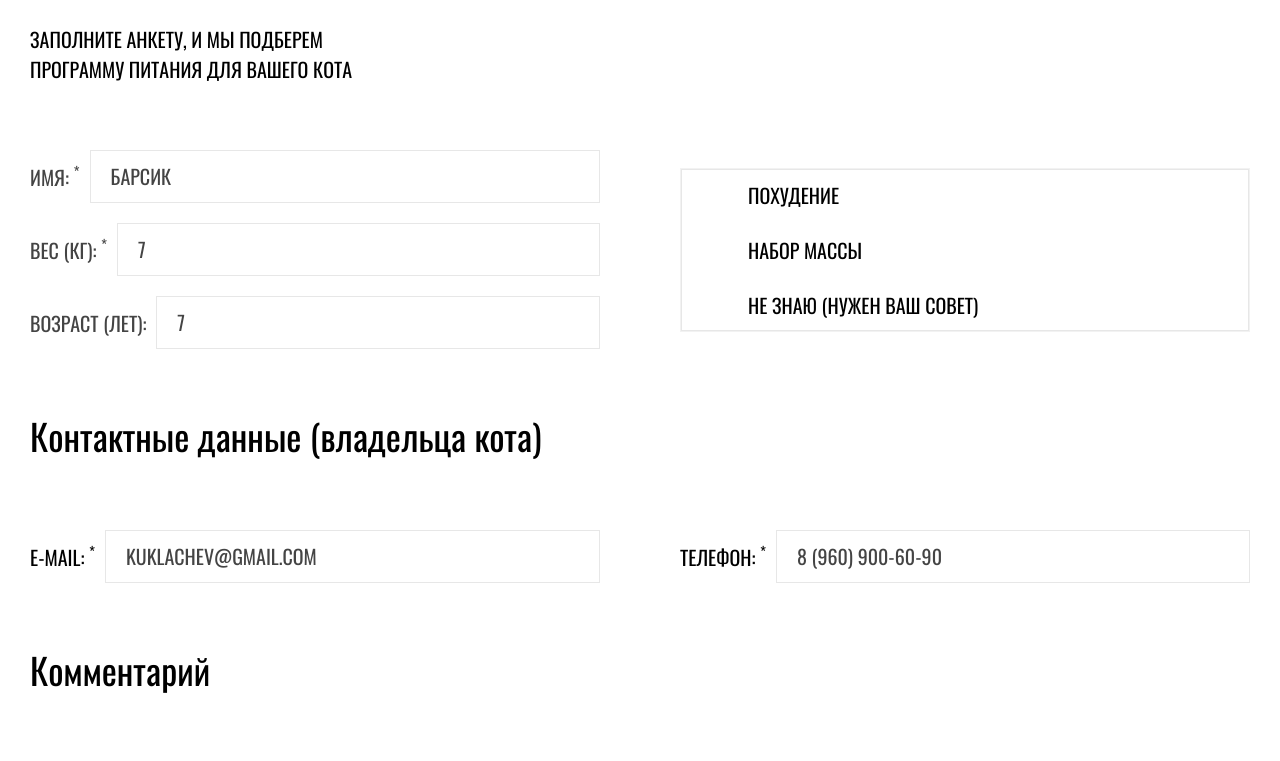
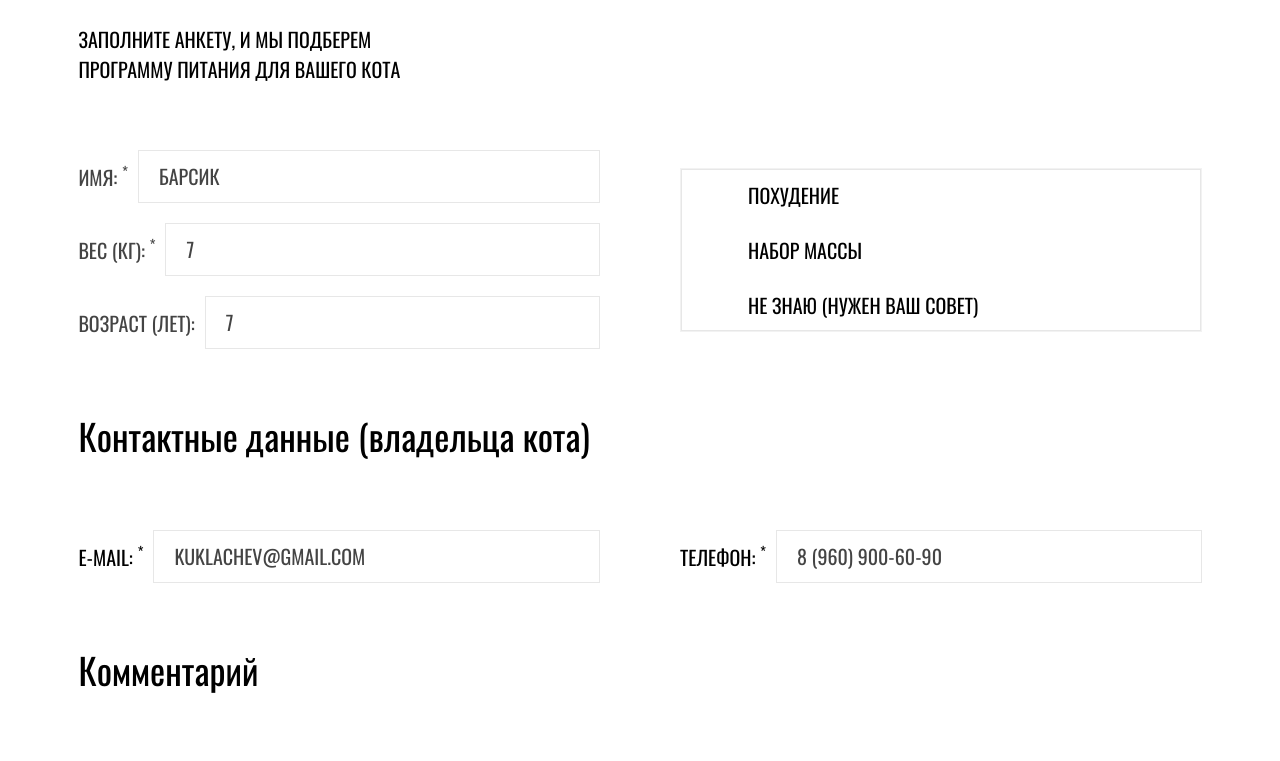
Before and after one commit to lynx-boop/1814839-cat-energy-23, a website: page source/form.html in a window 1280 px wide. Shown: the part 240-1001 px from the top of the page. Drawn offline with nearby package versions, Linux system fonts and the light colour scheme; files that its build step writes are made by us from their sources.

Commit message:
делает сетку резиновой
Signed-off-by: lynx-boop <shimukurumhi@gmail.com>

```diff
--- a/source/sass/blocks/page-header.scss
+++ b/source/sass/blocks/page-header.scss
@@ -3,6 +3,7 @@
   align-content: center;
   justify-content: space-between;
   padding: 24px 20px;
+  width: 100%;
 
   @media (min-width: $desktop-width) {
     padding-top: 53px;
--- a/source/sass/blocks/wrapper.scss
+++ b/source/sass/blocks/wrapper.scss
@@ -1,14 +1,12 @@
 .wrapper {
-  width: 320px;
   padding: 0 20px;
   margin: 0 auto;
 
   @media (min-width: $tablet-width) {
-    width: 768px;
     padding: 0 30px;
   }
 
   @media (min-width: $desktop-width) {
-    width: 1280px;
+    max-width: 1280px;
   }
 }
```
Also changed, not shown: source/index.html (+0 -1 lines).
